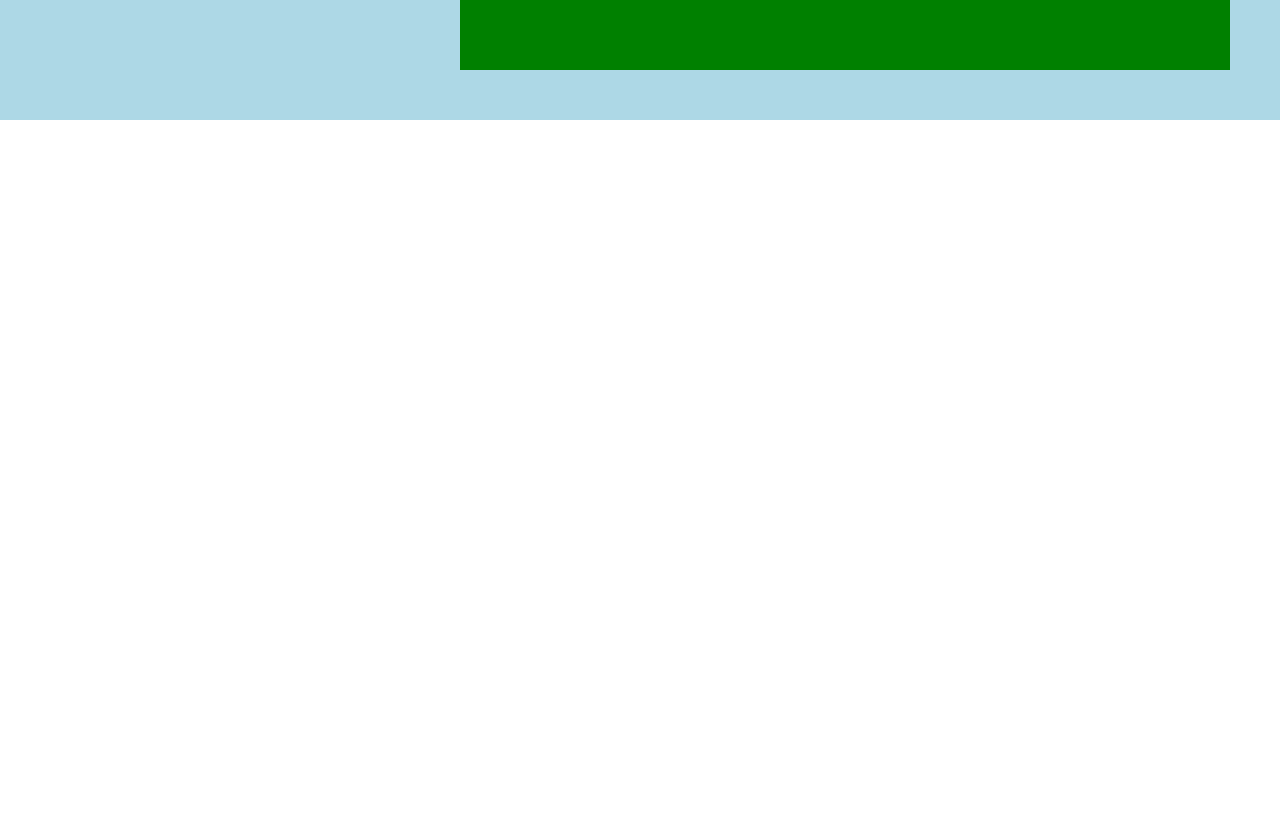
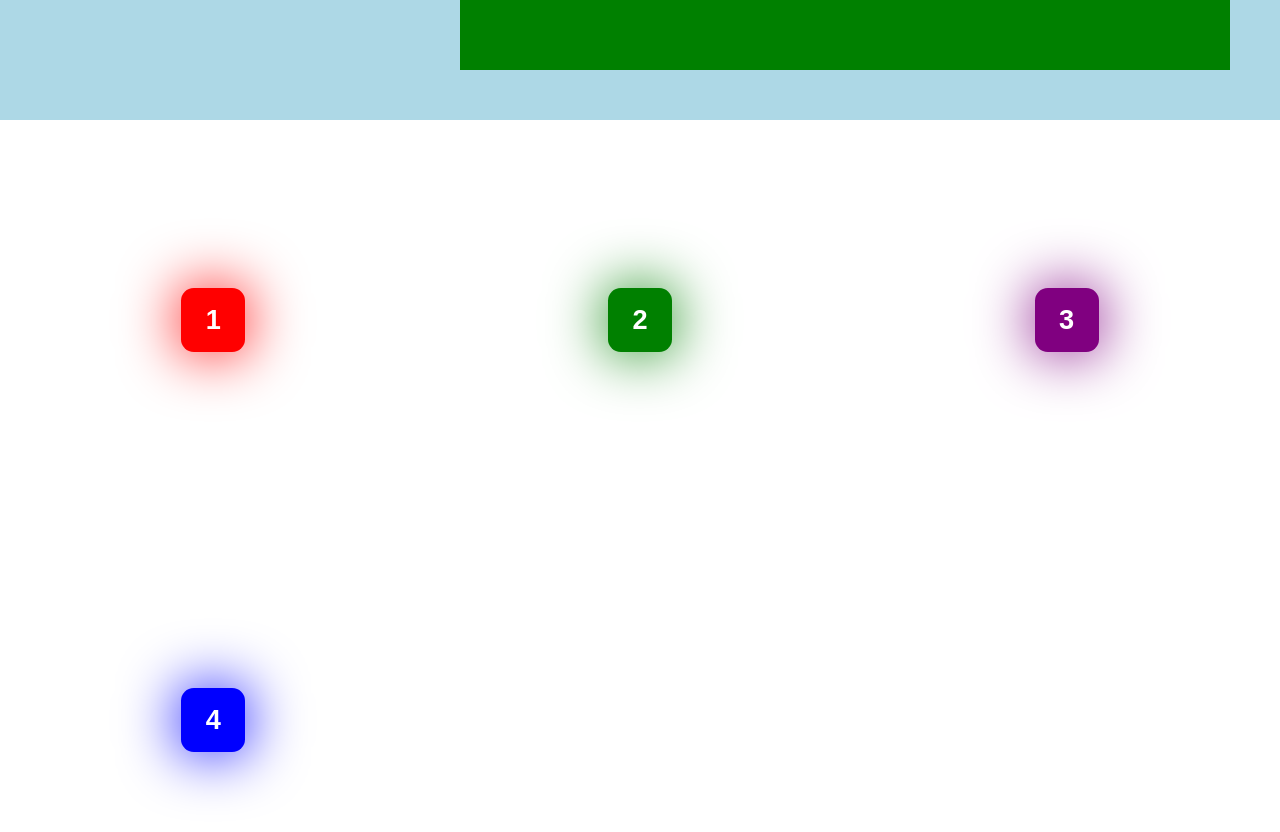
Before and after one commit to calebeby/coiled, a Preact app: page / in a window 1280 px wide. Shown: the part 680-1512 px from the top of the page. Before the commit the page ends 800 px from the top, so only its background shows below. Built offline with nearby package versions, Linux system fonts and the light colour scheme.

Commit message:
Add position example back

```diff
--- a/src/app.tsx
+++ b/src/app.tsx
@@ -18,8 +18,8 @@ const useSpacebar = (cb: () => void) => {
 }
 
 const PositionExample = () => {
-  // const [items, setItems] = useState([1, 2, 3, 4])
-  const [items, setItems] = useState([1, 2])
+  const [items, setItems] = useState([1, 2, 3, 4])
+  // const [items, setItems] = useState([1, 2])
 
   useSpacebar(() => {
     // setItems((i) => i.slice().reverse())
@@ -39,7 +39,7 @@ const PositionExample = () => {
             class="square"
             animators={[positionAnimator]}
             style={{
-              background:
+              '--color':
                 item === 1
                   ? 'red'
                   : item === 2
@@ -91,8 +91,5 @@ const WidthExample = () => {
 }
 
 export const App = () => {
-  return ([
-    <WidthExample />,
-    // <PositionExample />,
-  ] as any) as JSX.Element
+  return ([<WidthExample />, <PositionExample />] as any) as JSX.Element
 }
--- a/src/index.css
+++ b/src/index.css
@@ -25,6 +25,8 @@ h3 {
 }
 
 .position-example .square {
+  background: var(--color);
+  box-shadow: 0 0 60px var(--color);
   width: 4rem;
   height: 4rem;
   color: white;
@@ -33,8 +35,8 @@ h3 {
   align-items: center;
   font-family: sans-serif;
   font-weight: bold;
-  font-size: 1.2rem;
-  border-radius: 0.5rem;
+  font-size: 1.7rem;
+  border-radius: 0.8rem;
 }
 
 .width-example {
```
